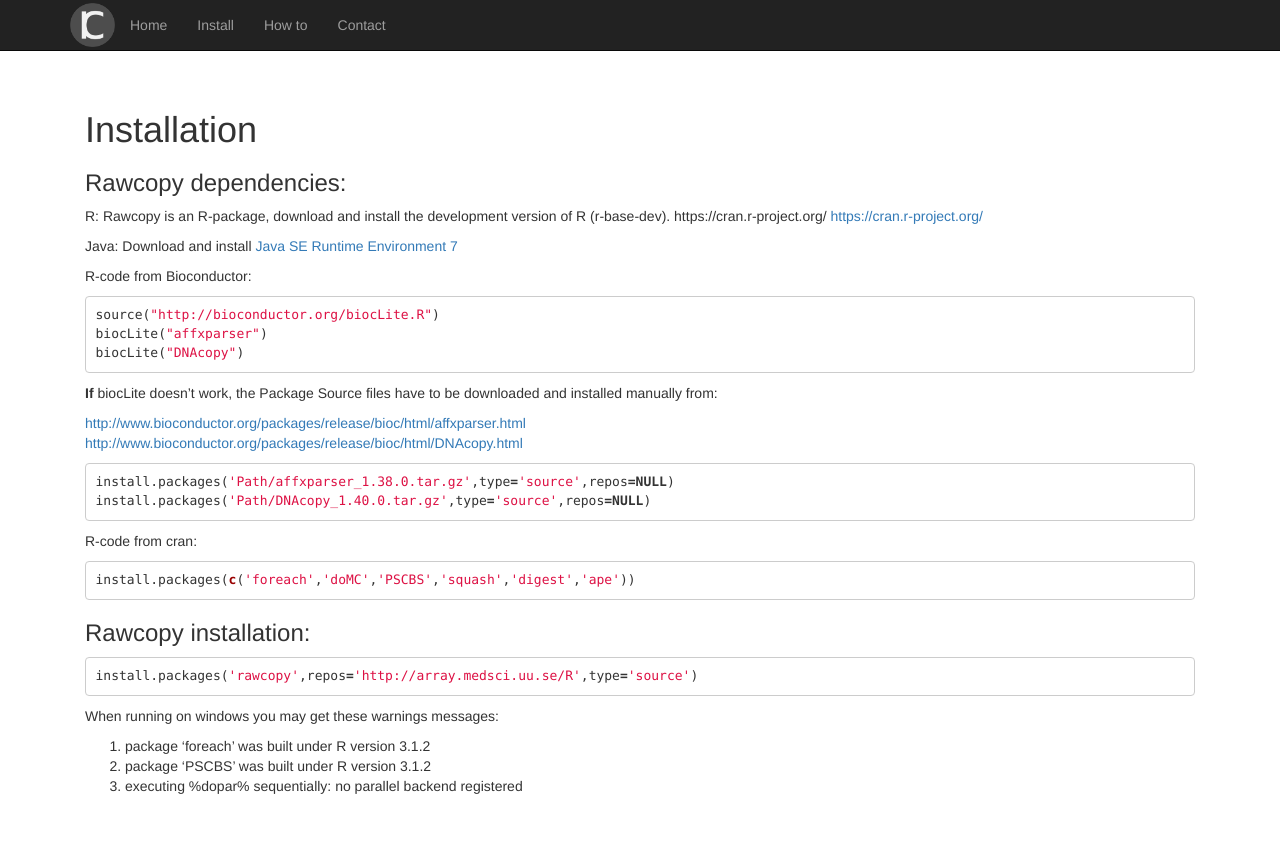
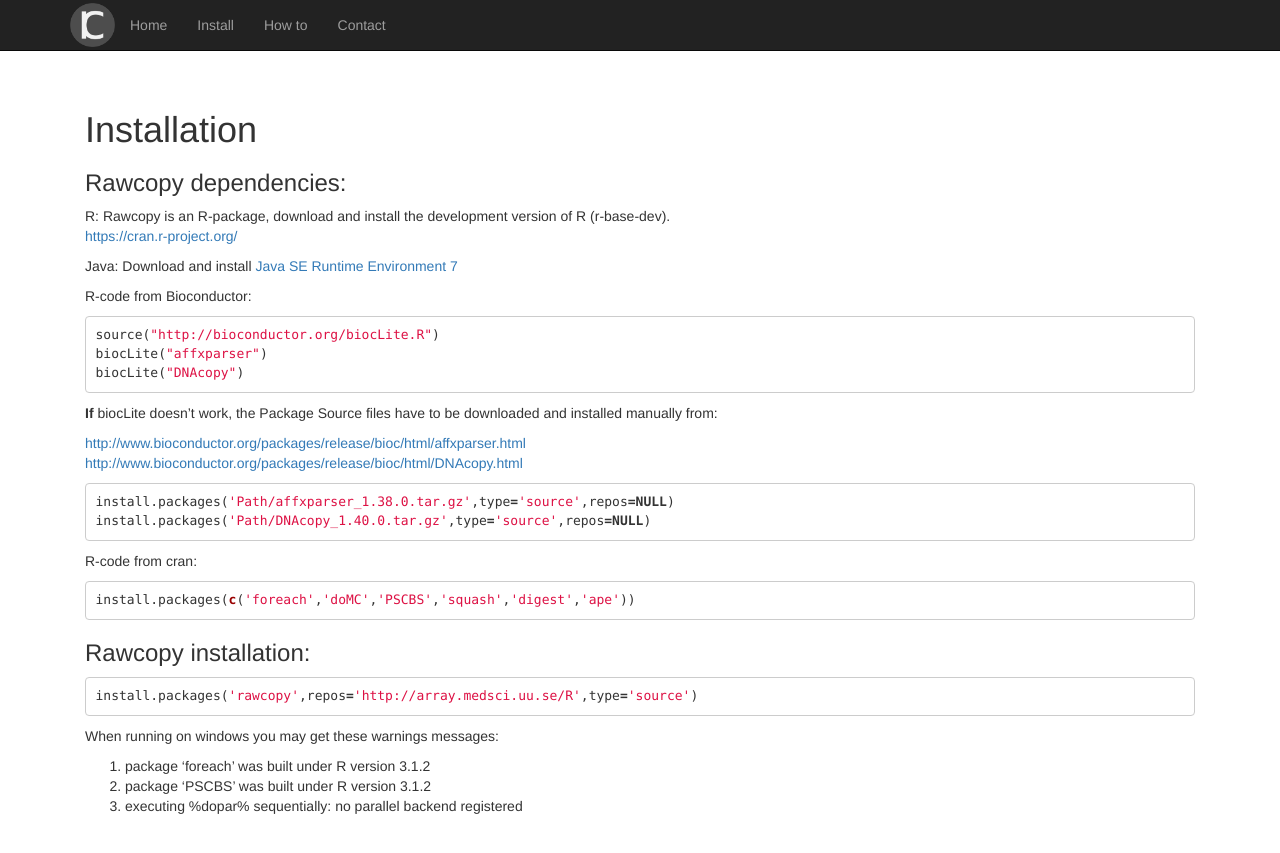
Before and after one commit to rawcopy/rawcopy.github.io, a Jekyll site: the page built from install.md, in a window 1280 px wide. Shown: the top 853 px of the page. Built offline with Jekyll 4.4.1, drawn with Linux system fonts in a browser that asks for light colours; nearby versions of some CDN libraries; Markdown is read by kramdown in place of the engine named in the settings; some of the changed lines change nothing that is shown.

Commit message:
Update install.md

```diff
--- a/install.md
+++ b/install.md
@@ -8,7 +8,6 @@
 ###Rawcopy dependencies:
 R:
 Rawcopy is an R-package, download and install the development version of R (r-base-dev).
-https://cran.r-project.org/
 <a href='https://cran.r-project.org/'>https://cran.r-project.org/</a>
 
 Java:
```
